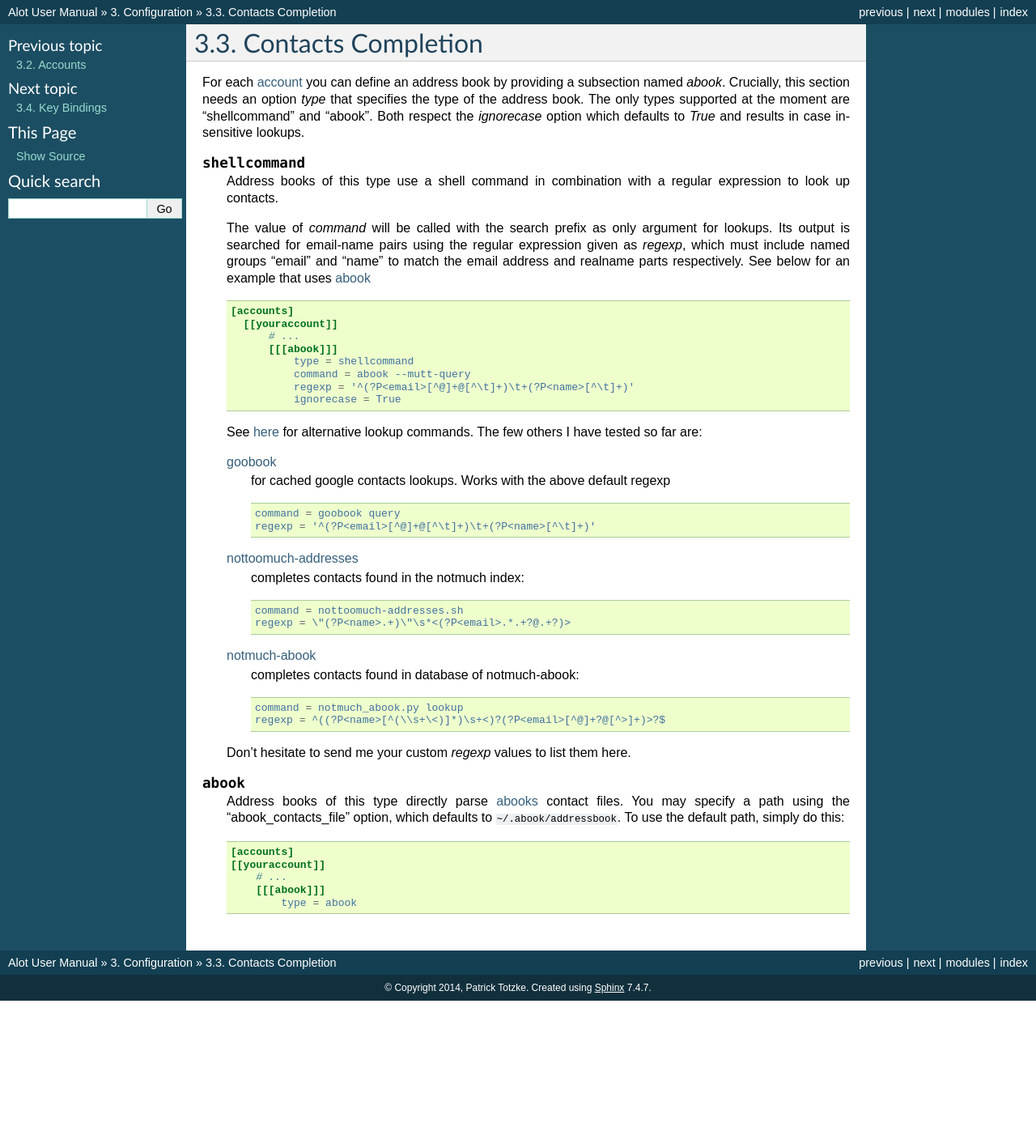
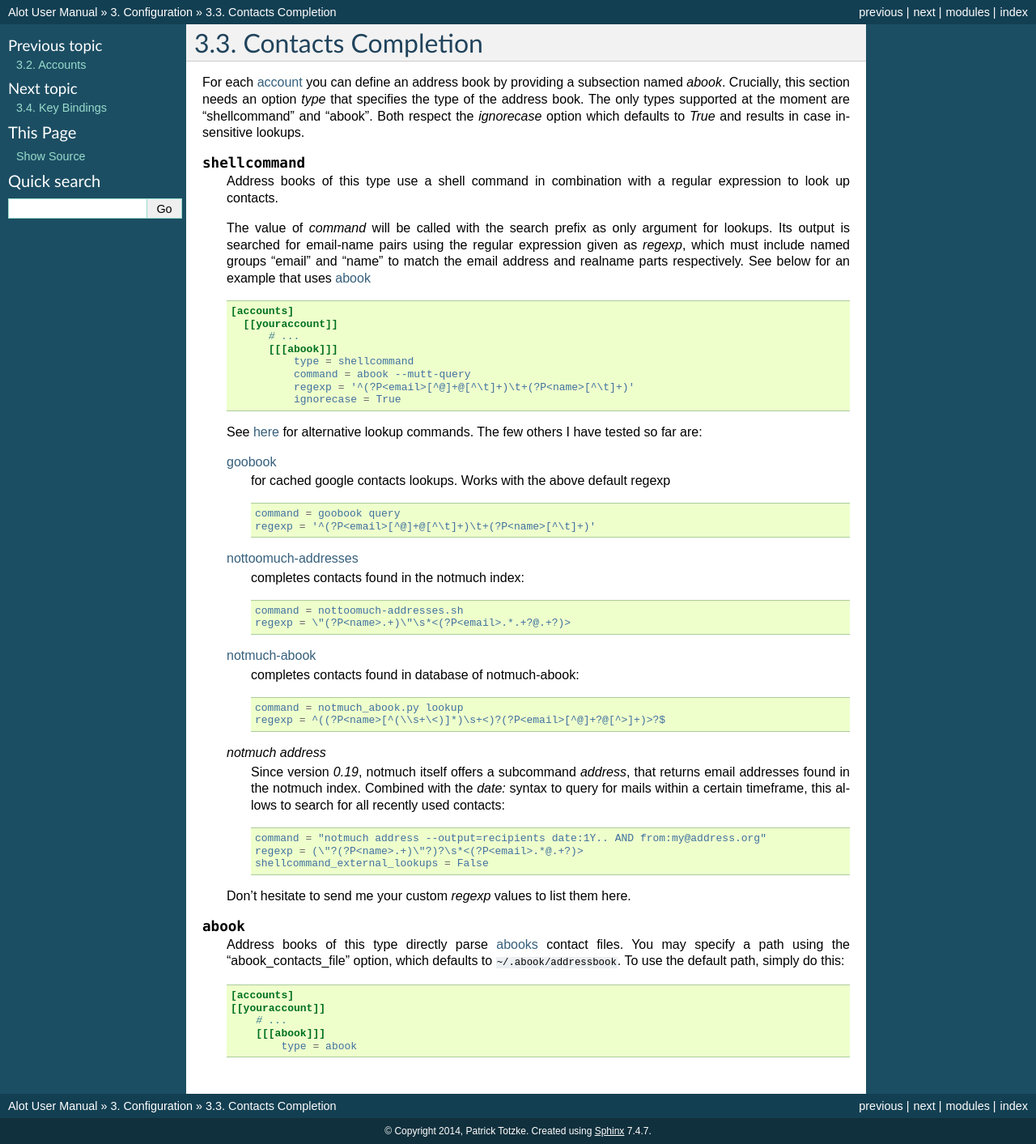
Before and after one commit to pazz/alot, a Sphinx documentation site: the page built from docs/source/configuration/contacts_completion.rst, in a window 1280 px wide. Shown: the whole page at 81% size. Built offline with Sphinx 7.4.7, drawn with Linux system fonts in a browser that asks for light colours; before the commit the page ends 1236 px from its top, so only the background shows below that.

Commit message:
docs: mention notmuch address

```diff
--- a/docs/source/configuration/contacts_completion.rst
+++ b/docs/source/configuration/contacts_completion.rst
@@ -56,6 +56,18 @@ Both respect the `ignorecase` option which defaults to `True` and results in cas
           command = notmuch_abook.py lookup
           regexp = ^((?P<name>[^(\\s+\<)]*)\s+<)?(?P<email>[^@]+?@[^>]+)>?$
 
+    `notmuch address`
+        Since version `0.19`, notmuch itself offers a subcommand `address`, that
+        returns email addresses found in the notmuch index.
+        Combined with the `date:` syntax to query for mails within a certain
+        timeframe, this allows to search for all recently used contacts:
+
+        .. code-block:: ini
+
+           command = "notmuch address --output=recipients date:1Y.. AND from:my@address.org"
+           regexp = (\"?(?P<name>.+)\"?)?\s*<(?P<email>.*@.+?)>
+           shellcommand_external_lookups = False
+
     Don't hesitate to send me your custom `regexp` values to list them here.
 
 .. describe:: abook
```
